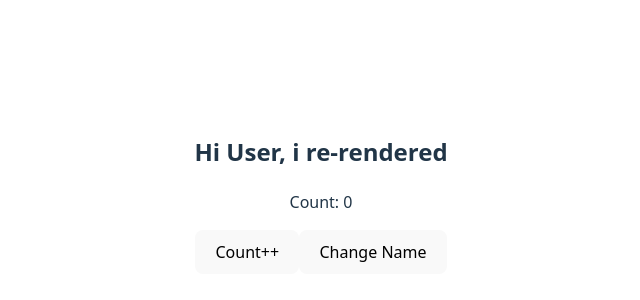
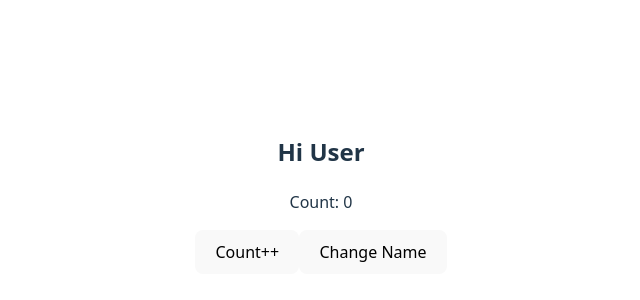
Before and after one commit to VijayJadon22/React-Prepration-Revision, a React (Vite) app: page / in a window 1280 px wide. Shown: the part 206-506 px from the top of the page, without its empty margins (319-959 px from the left). Built offline with nearby package versions, Linux system fonts and the light colour scheme.

Commit message:
revised example of Pure Component for optimization

```diff
--- a/src/App.jsx
+++ b/src/App.jsx
@@ -1,13 +1,18 @@
 import { useState } from "react";
 import "./App.css";
 import Greet from "./components/Greet";
+import { PureExample } from "./components/PureExample";
 
 function App() {
   const [count, setCount] = useState(0);
   const [text, setText] = useState("User");
   return (
     <>
-      <Greet name={text} />
+      {/* use of React.memo */}
+      {/* <Greet name={text} />  */}
+
+      <PureExample name={text} />
+
       <p>Count: {count}</p>
       <button onClick={() => setCount((count) => count + 1)}>Count++</button>
       <button onClick={() => setText("Vijay")}>Change Name</button>
--- /dev/null
+++ b/src/components/PureExample.jsx
@@ -0,0 +1,8 @@
+import React from "react";
+
+export class PureExample extends React.PureComponent {
+  render() {
+    console.log("hi i re-rendered");
+    return <h2>Hi {this.props.name}</h2>;
+  }
+}
```
